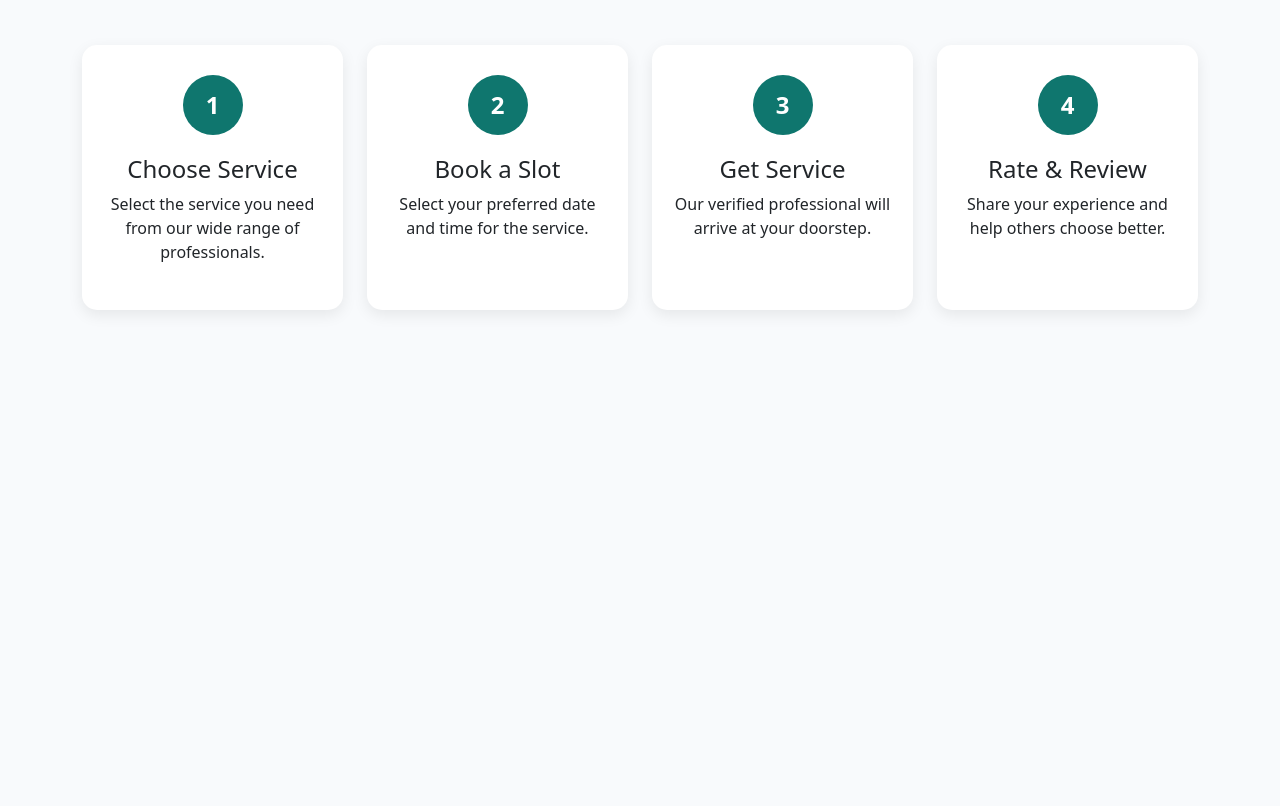
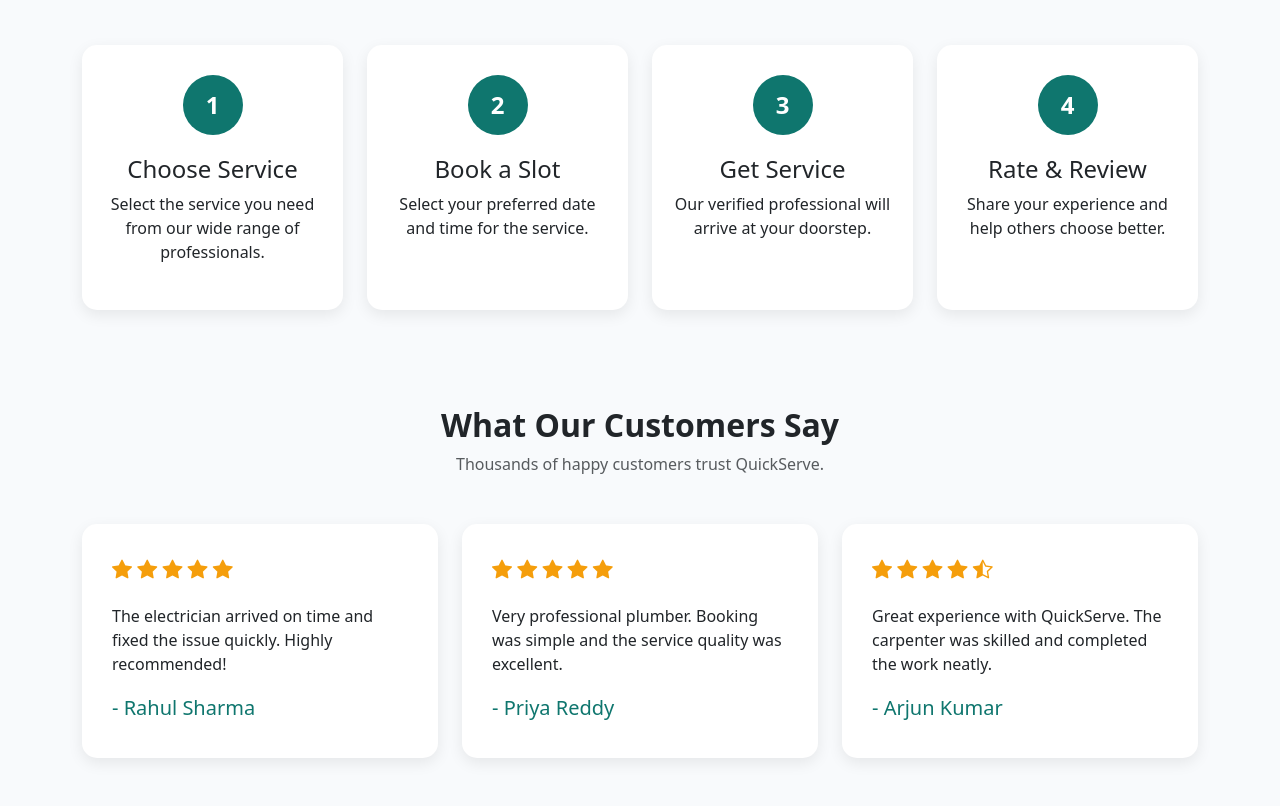
Before and after one commit to bharadwaazgaddam-source/QuickServe, a plain HTML site: page client/index.html in a window 1280 px wide. Shown: the part 1918-2724 px from the top of the page. Before the commit the page ends 2276 px from the top, so only its background shows below. Drawn offline with nearby package versions, Linux system fonts and the light colour scheme.

Commit message:
Add customer reviews section

```diff
--- a/client/css/styles.css
+++ b/client/css/styles.css
@@ -90,3 +90,35 @@ body{
     font-size:24px;
     font-weight:bold;
 }
+.review-card{
+
+    background:white;
+    padding:30px;
+    border-radius:15px;
+    box-shadow:0 5px 15px rgba(0,0,0,0.08);
+
+    transition:0.3s;
+    height:100%;
+
+}
+
+.review-card:hover{
+
+    transform:translateY(-8px);
+
+}
+
+.stars{
+
+    color:#F59E0B;
+    font-size:20px;
+    margin-bottom:20px;
+
+}
+
+.review-card h5{
+
+    margin-top:20px;
+    color:#0F766E;
+
+}
--- a/client/index.html
+++ b/client/index.html
@@ -8,6 +8,8 @@
     <link href="https://cdn.jsdelivr.net/npm/bootstrap@5.3.8/dist/css/bootstrap.min.css" rel="stylesheet">
 
     <link rel="stylesheet" href="css/styles.css">
+    <link rel="stylesheet"
+     href="https://cdn.jsdelivr.net/npm/bootstrap-icons@1.13.1/font/bootstrap-icons.min.css">
 </head>
 
 <body>
@@ -236,6 +238,89 @@
     </div>
 
 </section>
+<section class="container py-5">
+
+    <div class="text-center mb-5">
+        <h2 class="fw-bold">
+            What Our Customers Say
+        </h2>
+
+        <p class="text-muted">
+            Thousands of happy customers trust QuickServe.
+        </p>
+    </div>
+
+    <div class="row g-4">
+
+        <div class="col-lg-4">
+
+            <div class="review-card">
+
+                <div class="stars">
+                    <i class="bi bi-star-fill"></i>
+                    <i class="bi bi-star-fill"></i>
+                    <i class="bi bi-star-fill"></i>
+                    <i class="bi bi-star-fill"></i>
+                    <i class="bi bi-star-fill"></i>
+                </div>
+
+                <p>
+                    The electrician arrived on time and fixed the issue quickly. Highly recommended!
+                </p>
+
+                <h5>- Rahul Sharma</h5>
+
+            </div>
+
+        </div>
+
+        <div class="col-lg-4">
+
+            <div class="review-card">
+
+                <div class="stars">
+                    <i class="bi bi-star-fill"></i>
+                    <i class="bi bi-star-fill"></i>
+                    <i class="bi bi-star-fill"></i>
+                    <i class="bi bi-star-fill"></i>
+                    <i class="bi bi-star-fill"></i>
+                </div>
+
+                <p>
+                    Very professional plumber. Booking was simple and the service quality was excellent.
+                </p>
+
+                <h5>- Priya Reddy</h5>
+
+            </div>
+
+        </div>
+
+        <div class="col-lg-4">
+
+            <div class="review-card">
+
+                <div class="stars">
+                    <i class="bi bi-star-fill"></i>
+                    <i class="bi bi-star-fill"></i>
+                    <i class="bi bi-star-fill"></i>
+                    <i class="bi bi-star-fill"></i>
+                    <i class="bi bi-star-half"></i>
+                </div>
+
+                <p>
+                    Great experience with QuickServe. The carpenter was skilled and completed the work neatly.
+                </p>
+
+                <h5>- Arjun Kumar</h5>
+
+            </div>
+
+        </div>
+
+    </div>
+
+</section>
 
 </body>
 </html>
```
